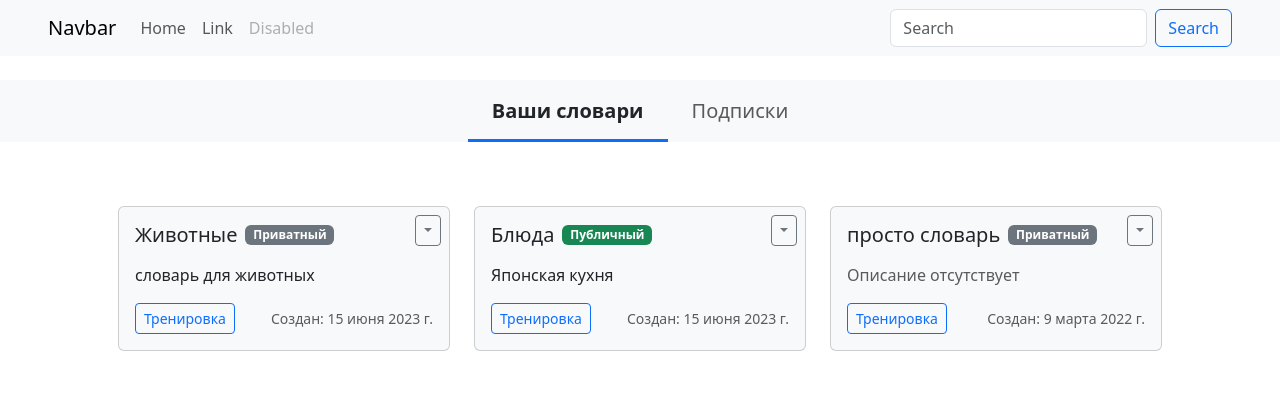
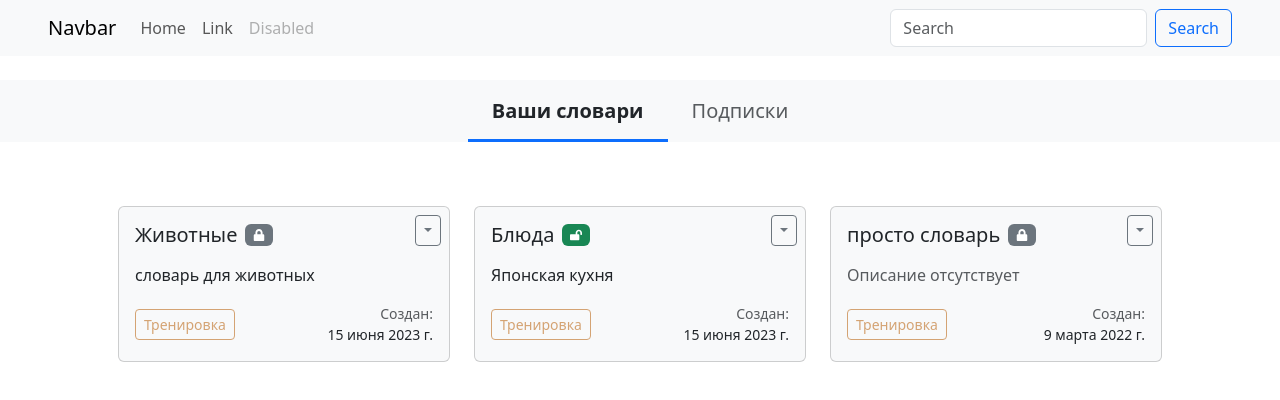
Before and after one commit to chup1kq/adddict_front, a React (Create React App) app: page /account in a window 1280 px wide. Shown: the top 400 px of the page. Built offline with nearby package versions, Linux system fonts and the light colour scheme.

Commit message:
Modify styles

```diff
--- a/src/pages/UserDictionaries.jsx
+++ b/src/pages/UserDictionaries.jsx
@@ -1,3 +1,6 @@
+import { FaLock, FaLockOpen } from "react-icons/fa";
+import '../static/styles/dictionaries.css';
+
 export const UserDictionaries = ({dictionaries}) => {
     return (
         <div className="container px-5 my-5">
@@ -24,19 +27,28 @@ export const UserDictionaries = ({dictionaries}) => {
 
                             <div className="card-body">
                                 <div className="d-flex align-items-center mb-3">
-                                    <h5 className="card-title mb-0 me-2">{dict.title}</h5>
+                                    <h5 className="card-title mb-0 me-2" style={{
+                                        maxWidth: 'calc(60%)',
+                                        wordWrap: 'break-word',
+                                        whiteSpace: 'normal'
+                                    }}>
+                                        {dict.title}
+                                    </h5>
                                     <span className={`badge ${dict.is_published ? 'bg-success' : 'bg-secondary'}`}>
-                                        {dict.is_published ? 'Публичный' : 'Приватный'}
-                                    </span>
+        {dict.is_published ? <FaLockOpen /> : <FaLock />}
+    </span>
                                 </div>
                                 <p className="card-text">
                                     {dict.description || <span className="text-muted">Описание отсутствует</span>}
                                 </p>
                                 <div className="d-flex justify-content-between align-items-center mt-3">
-                                    <button className="btn btn-outline-primary btn-sm">Тренировка</button>
-                                    <p className="card-text small text-muted mb-0">
-                                        Создан: {convertDate(dict.created_at)}
-                                    </p>
+                                    <button className="btn btn-outline-primary custom-outline-btn btn-sm">
+                                        Тренировка
+                                    </button>
+                                    <div className="d-flex flex-column text-end">
+                                        <span className="small text-muted">Создан:</span>
+                                        <span className="small">{convertDate(dict.created_at)}</span>
+                                    </div>
                                 </div>
                             </div>
                         </div>
--- /dev/null
+++ b/src/static/styles/dictionaries.css
@@ -0,0 +1,10 @@
+.btn-outline-primary.custom-outline-btn {
+    border-color: #d4a373;
+    color: #d4a373;
+    --bs-btn-hover-bg: #d4a373;
+    --bs-btn-hover-border-color: #d4a373;
+    --bs-btn-active-bg: #c49568;
+    --bs-btn-active-border-color: #c49568;
+    --bs-btn-focus-shadow-rgb: 212, 163, 115;
+    --bs-btn-hover-color: white;
+}
```
